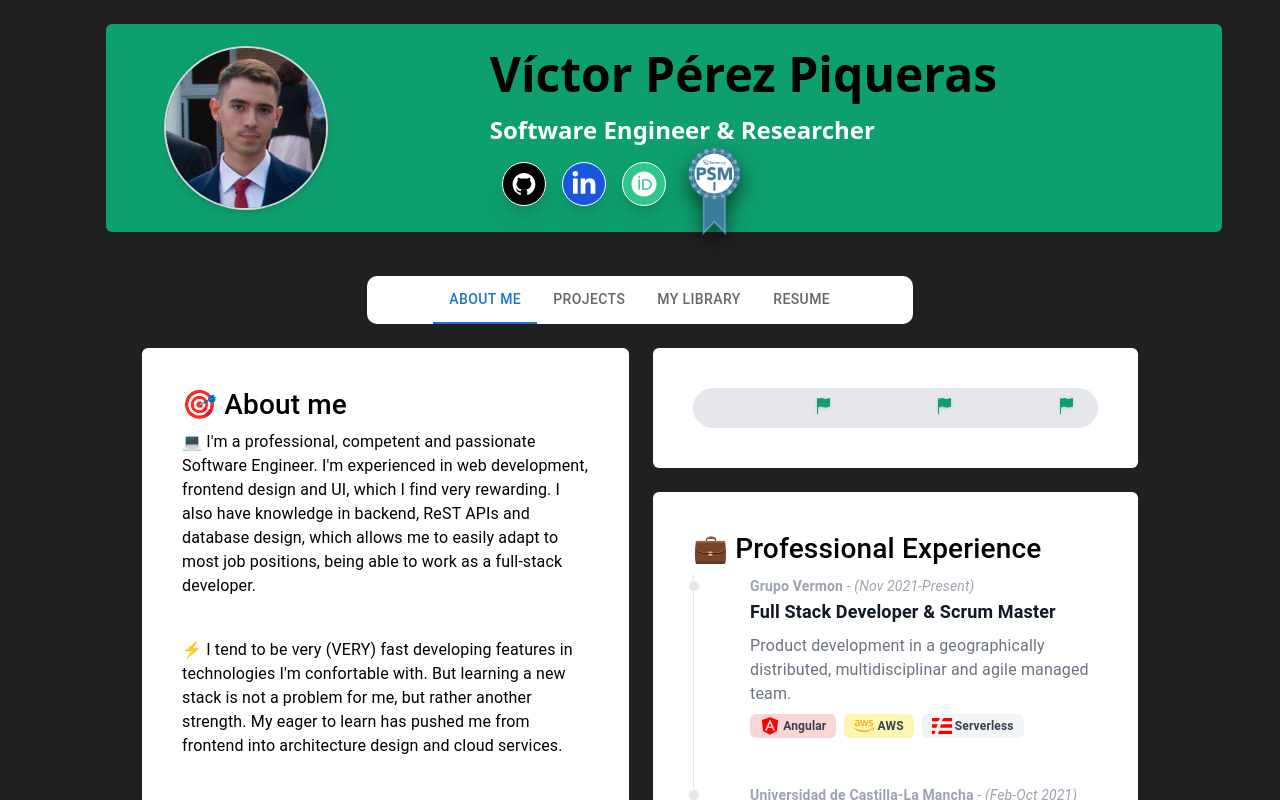
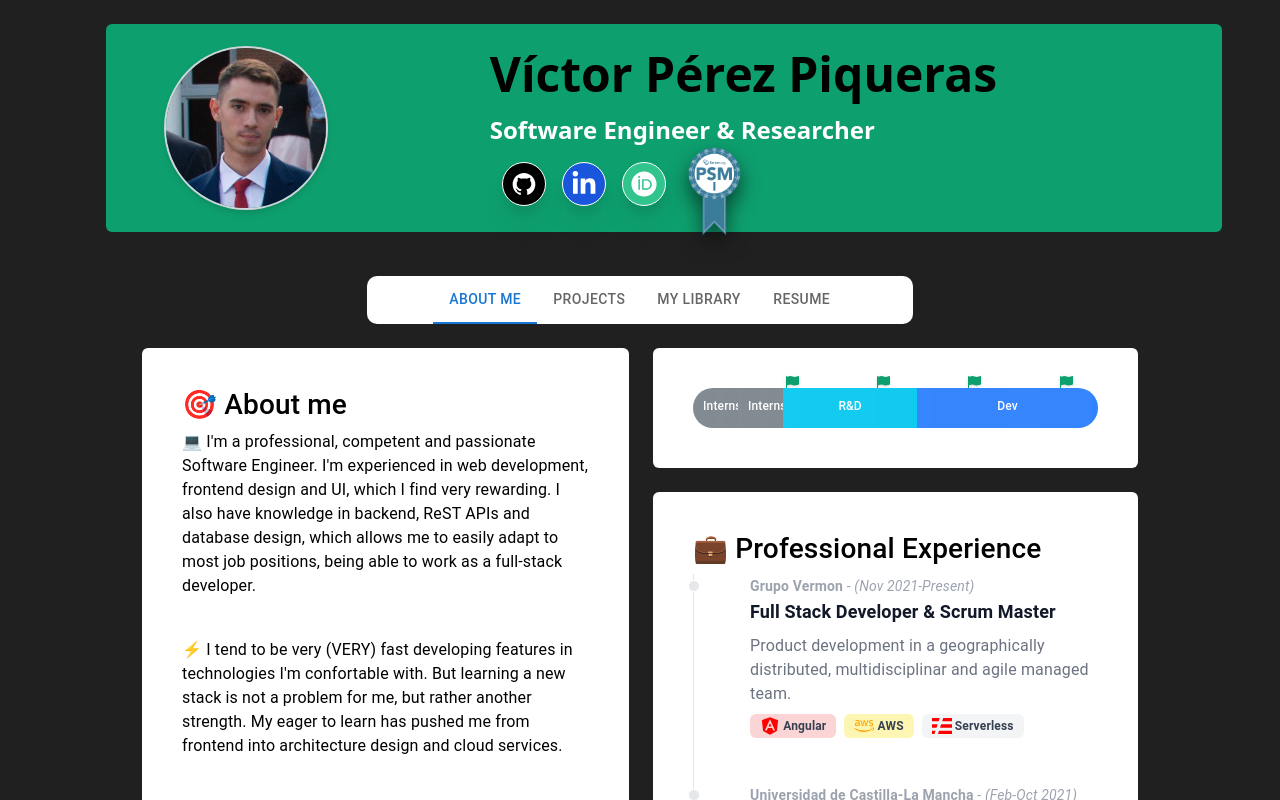
Before and after one commit to victorperezpiqueras/victorperezpiqueras.github.io, a React (Create React App) app: page / in a window 1280 px wide. Shown: the top 800 px of the page. Built offline with nearby package versions, Linux system fonts and the light colour scheme.

Commit message:
add dynamic loading bar of experiences

```diff
--- a/src/assets/data.json
+++ b/src/assets/data.json
@@ -13,31 +13,47 @@
     "experience": [
       {
         "date": "Jun-Aug 2019",
+        "startDate": "2019-06-01",
+        "endDate": "2019-08-31",
         "company": "Grupo Vermon",
         "position": "Full Stack Developer (Internship)",
+        "shortPosition": "Internship",
         "description": "Full stack development of a web application for real-time home sensor management and monitoring.",
-        "labels": ["angular", "python", "flask"]
+        "labels": ["angular", "python", "flask"],
+        "color": "#818990"
       },
       {
         "date": "Jul-Sep 2020",
+        "startDate": "2020-07-01",
+        "endDate": "2020-09-30",
         "company": "Grupo Vermon",
         "position": "Full Stack Developer (Internship)",
+        "shortPosition": "Internship",
         "description": "Full stack development of a web application for the creation and management of dynamic forms to control incidents in companies.",
-        "labels": ["angular", "aws", "serverless"]
+        "labels": ["angular", "aws", "serverless"],
+        "color": "#818990"
       },
       {
         "date": "Feb-Oct 2021",
+        "startDate": "2021-02-01",
+        "endDate": "2021-10-31",
         "company": "Universidad de Castilla-La Mancha",
         "position": "Researcher / Research support staff",
+        "shortPosition": "R&D",
         "description": "Research support staff in R&D&i project. Design and evaluation of multi-objective optimization algorithms.",
-        "labels": ["python"]
+        "labels": ["python"],
+        "color": "#0DCAF0"
       },
       {
         "date": "Nov 2021-Present",
+        "startDate": "2021-11-01",
+        "endDate": null,
         "company": "Grupo Vermon",
         "position": "Full Stack Developer & Scrum Master",
+        "shortPosition": "Dev",
         "description": "Product development in a geographically distributed, multidisciplinar and agile managed team.",
-        "labels": ["angular", "aws", "serverless"]
+        "labels": ["angular", "aws", "serverless"],
+        "color": "#3183FD"
       }
     ]
   },
--- a/src/pages/AboutMe/AboutMe.css
+++ b/src/components/ExperienceBar/ExperienceBar.css
@@ -1,7 +1,7 @@
 .shim-green {
-  position: relative;
+  /* position: relative; */
   overflow: hidden;
-  background-color: rgba(0, 255, 0, 0.7);
+  /* background-color: rgba(0, 255, 0, 0.7); */
 }
 .shim-green::after {
   position: absolute;
--- a/src/components/ExperienceBar/ExperienceBar.tsx
+++ b/src/components/ExperienceBar/ExperienceBar.tsx
@@ -1,39 +1,47 @@
 import { Tooltip } from "flowbite-react";
 import { BsFillFlagFill } from "react-icons/bs";
+import { ExperienceData } from "../../models/PortfolioData";
+import "./ExperienceBar.css";
 
-type ExperienceData = {
-  startDate: Date;
-  endDate: Date;
-  title: string;
-};
-type UIExperience = {
-  startDate: Date;
-  endDate: Date;
-  title: string;
+type UIExperience = ExperienceData & {
   diffTime: number;
   barPercentage: number;
+  startDateTime: Date;
+  endDateTime: Date;
 };
 type ExperienceProps = {
   experiences: ExperienceData[];
 };
 
 function ExperienceBar(props: ExperienceProps) {
-  let uiExperiences = props.experiences.map((ex) => {
-    let newEx = ex as UIExperience;
-    if (!newEx.endDate) newEx.endDate = new Date();
+  function getUIExperiencesAndMaxTime(experiences: ExperienceData[]) {
+    let maxTime = 0;
+    let uiExperiences = experiences.map((ex) => {
+      let newEx = {
+        ...ex,
+        startDateTime: new Date(ex.startDate),
+        endDateTime: new Date(ex.endDate),
+        diffTime: 0,
+        barPercentage: 0,
+      };
+      if (!newEx.endDate) newEx.endDateTime = new Date();
       let diff =
-      (newEx.endDate.getTime() - newEx.startDate.getTime()) /
+        (newEx.endDateTime.getTime() - newEx.startDateTime.getTime()) /
         (1000 * 3600 * 24);
       maxTime += diff;
       newEx.diffTime = diff;
-    return newEx;
+      return newEx as UIExperience;
     });
+    return { uiExperiences, maxTime };
+  }
 
-  var maxTime = 0;
+  function calculateTotalYears(uiExperiences: UIExperience[]) {
     let minLimitTime = Math.min(
-    ...uiExperiences.map((o) => o.startDate.getTime())
+      ...uiExperiences.map((o) => o.startDateTime.getTime())
     );
-  let maxLimitTime = Math.max(...uiExperiences.map((o) => o.endDate.getTime()));
+    let maxLimitTime = Math.max(
+      ...uiExperiences.map((o) => o.endDateTime.getTime())
+    );
     //add one year in ms
     maxLimitTime += 1000 * 3600 * 24 * 365; //plus a year
 
@@ -42,8 +50,10 @@ function ExperienceBar(props: ExperienceProps) {
     let lastYear = new Date(maxLimitTime).getFullYear();
     // get the number of years
     let years = lastYear - firstYear; //avoid year 0
-  console.log(years, new Date(minLimitTime), new Date(maxLimitTime));
+    return years;
+  }
 
+  function getFlags(years: number) {
     const percentageFactor = 90; // 100 makes UI go out of bounds
     let flags = [];
     let flagsData = [];
@@ -51,7 +61,7 @@ function ExperienceBar(props: ExperienceProps) {
       flags.push(
         <div
           key={i}
-        className="w-4/12 drop-shadow absolute mt-2.5 z-10 hover:cursor-pointer"
+          className="w-4/12 drop-shadow absolute -mt-3 z-10 hover:cursor-pointer"
           style={{ marginLeft: `${(i / years) * percentageFactor}%` }}
         >
           <Tooltip content={`${i} years`} style="dark">
@@ -64,9 +74,74 @@ function ExperienceBar(props: ExperienceProps) {
         text: `${i} years`,
       });
     }
-  console.log(flagsData);
+    return { flags, flagsData };
+  }
+
+  function getExperienceSections(
+    experiences: UIExperience[],
+    maxTimeSecs: number
+  ) {
+    let experienceSections = [];
+    let lastEnd = 0;
+    for (let i = 0; i < experiences.length; i++) {
+      let ex = experiences[i];
+      let start = lastEnd;
+      let end = start + ex.diffTime;
+      let barPercentage = (ex.diffTime / maxTimeSecs) * 100;
+
+      let rounded: string;
+      if (i === 0) {
+        rounded = "rounded-l-full";
+      } else if (i === experiences.length - 1) {
+        rounded = "rounded-r-full";
+      } else {
+        rounded = "rounded-none";
+      }
+      let section = (
+        <div
+          key={i}
+          className={`absolute ${rounded} h-10 text-xs font-medium text-white text-center p-2.5 shim-green z-20`}
+          style={{
+            width: `${barPercentage}%`,
+            left: `${(start / maxTimeSecs) * 100}%`,
+            backgroundColor: ex.color,
+          }}
+        >
+          {ex.shortPosition}
+        </div>
+      );
+      experienceSections.push(section);
+      lastEnd = end;
+    }
+    return experienceSections;
+  }
+
+  let { uiExperiences, maxTime } = getUIExperiencesAndMaxTime(
+    props.experiences
+  );
+  console.log(props.experiences);
+  let years = calculateTotalYears(uiExperiences);
+
+  const { flags, flagsData } = getFlags(years);
+  const experienceSections = getExperienceSections(uiExperiences, maxTime);
+
   return (
-    <div className="h-10 relative w-full bg-gray-200 rounded-full">{flags}</div>
+    <div className="h-10 relative w-full bg-gray-200 rounded-full">
+      {/* <div
+        style={{ width: "20%" }}
+        className="absolute rounded-l-full h-10 text-xs font-medium text-white text-center p-2.5 shim-green z-20"
+      >
+        Intern
+      </div>
+      <div
+        style={{ width: "20%", left: "100%" }}
+        className="absolute rounded-l-full h-10 text-xs font-medium text-white text-center p-2.5 shim-green z-20"
+      >
+        Intern
+      </div> */}
+      {experienceSections}
+      {flags}
+    </div>
   );
 }
 
--- a/src/models/PortfolioData.ts
+++ b/src/models/PortfolioData.ts
@@ -2,10 +2,14 @@ import { BookData } from "./BookData";
 
 export type ExperienceData = {
   date: string;
+  startDate: string;
+  endDate: string;
   company: string;
   position: string;
+  shortPosition: string;
   description: string;
   labels: string[];
+  color: string;
 };
 
 export interface PortfolioData {
--- a/src/pages/AboutMe/AboutMe.tsx
+++ b/src/pages/AboutMe/AboutMe.tsx
@@ -1,9 +1,6 @@
-import { Timeline, Button, Badge, Tooltip } from "flowbite-react";
+import { Timeline } from "flowbite-react";
 import TechBadge from "../../components/TechBadge/TechBadge";
 import { ExperienceData } from "../../models/PortfolioData";
-import "./AboutMe.css";
-
-import { BsFillFlagFill } from "react-icons/bs";
 import ExperienceBar from "../../components/ExperienceBar/ExperienceBar";
 
 type AboutMeProps = {
@@ -13,19 +10,32 @@ type AboutMeProps = {
 function AboutMe(props: AboutMeProps) {
   let experienceSorted = [...props.aboutData.experience].reverse();
   console.log(experienceSorted);
-  let experiences = [
+  /*   let experiences = [
     {
-      title: "Intern",
-      startDate: new Date("3/1/2020"),
-      endDate: new Date("9/1/2020"),
+      date: "Jun-Aug 2019",
+      startDate: "2019-06-01",
+      endDate: "2019-08-31",
+      company: "Grupo Vermon",
+      position: "Full Stack Developer (Internship)",
+      shortPosition: "Dev",
+      description:
+        "Full stack development of a web application for real-time home sensor management and monitoring.",
+      labels: ["angular", "python", "flask"],
+      color: "#818990",
     },
     {
-      title: "R&D",
-      startDate: new Date("2/15/2021"),
-      endDate: new Date("10/31/2021"),
+      date: "Jul-Sep 2020",
+      startDate: "2020-07-01",
+      endDate: "2020-09-30",
+      company: "Grupo Vermon",
+      position: "Full Stack Developer (Internship)",
+      shortPosition: "Dev",
+      description:
+        "Full stack development of a web application for the creation and management of dynamic forms to control incidents in companies.",
+      labels: ["angular", "aws", "serverless"],
+      color: "#818990",
     },
-    { title: "Dev", startDate: new Date("11/1/2021"), endDate: new Date() },
-  ];
+  ]; */
 
   return (
     <div className="container flex flex-row space-x-6 items-start">
@@ -40,49 +50,21 @@ function AboutMe(props: AboutMeProps) {
       </div>
 
       <div className="flex flex-col basis-1/2 space-y-6">
-        <div className="bg-white rounded text-black p-10">
-          <ExperienceBar experiences={experiences} />
-          {/* <div className="h-10 relative w-full bg-gray-200 rounded-full">
-            <div
-              className="w-4/12 drop-shadow absolute mt-2 z-10 hover:cursor-pointer"
-              style={{ marginLeft: "20%" }}
-            >
-              <Tooltip content="1 year" style="dark">
-                <BsFillFlagFill color="blue" />
-              </Tooltip>
-            </div>
-            <div
-              className="w-4/12 drop-shadow absolute mt-2 z-10 hover:cursor-pointer"
-              style={{ marginLeft: "40%" }}
-            >
-              <Tooltip content="1 year" style="dark">
-                <BsFillFlagFill color="blue" />
-              </Tooltip>
-            </div>
-
-            <div className="flex flex-row">
-              <div
-                style={{ width: "20%" }}
-                className="rounded-l-full h-10 absolute text-xs font-medium text-white text-center p-2.5 shim-green"
+        <div className="bg-white rounded text-black p-10 relative">
+          {/*          <div
+            style={{ width: "20%", left: "50%" }}
+            className="absolute rounded-l-full h-10 left-40 text-xs font-medium text-white text-center p-2.5 shim-green z-20"
           >
             Intern
           </div>
-              <span>
-                <Tooltip content="1 year" style="dark">
-                  <BsFillFlagFill
-                    color="red"
-                    className="mt-2 drop-shadow absolute ml-2 z-10 hover:cursor-pointer"
-                  />
-                </Tooltip>
-              </span>
           <div
             style={{ width: "20%" }}
-                className="rounded-l-full h-10 absolute text-xs font-medium text-white text-center p-2.5 shim-green"
+            className="absolute rounded-l-full h-10 text-xs font-medium text-white text-center p-2.5 shim-green z-20"
           >
             Intern
-              </div>
-            </div>
           </div> */}
+
+          <ExperienceBar experiences={props.aboutData.experience} />
         </div>
 
         <div className="bg-white rounded text-black p-10">
```
Lines whose indentation alone changed are shown as unchanged.
